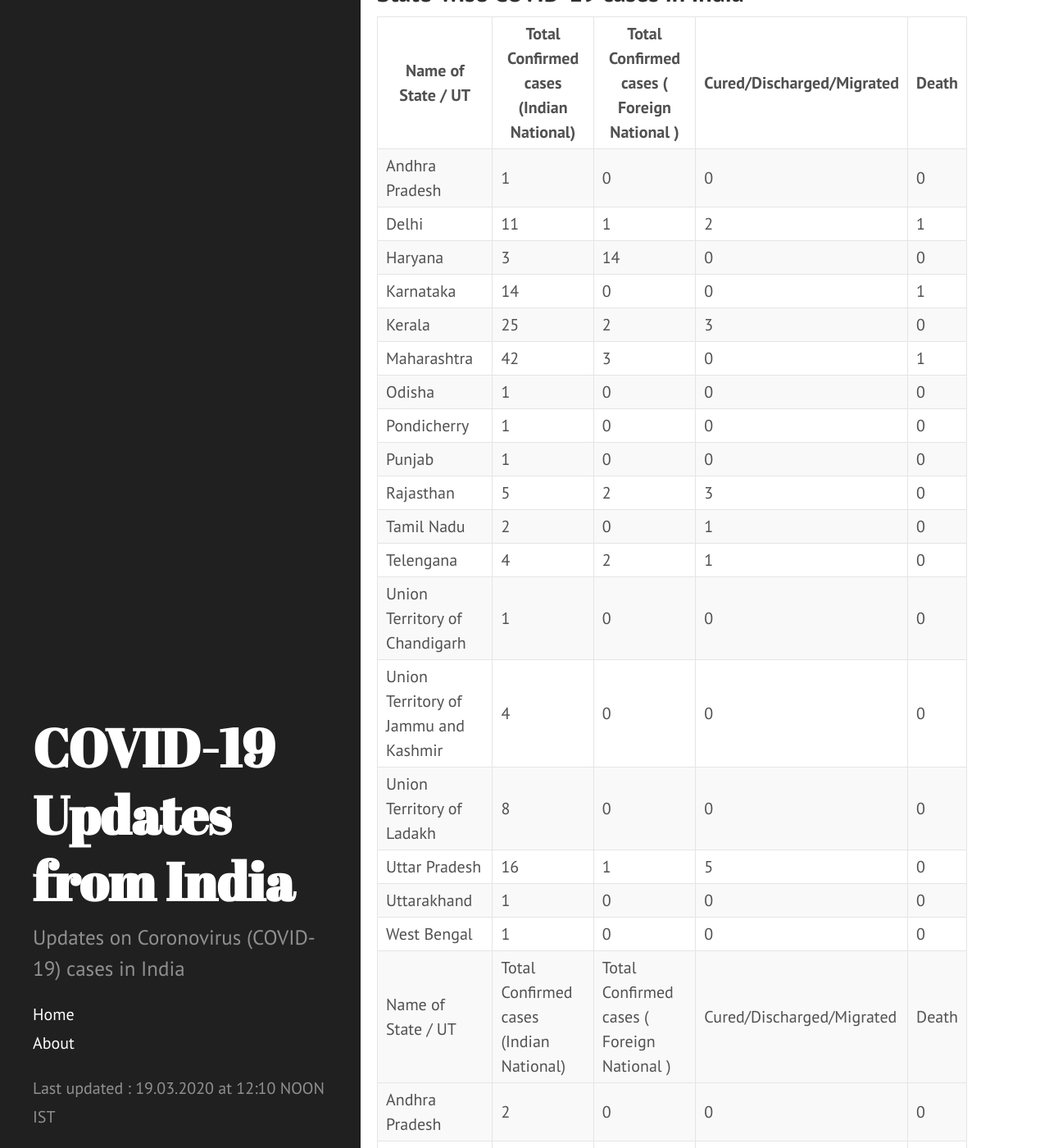
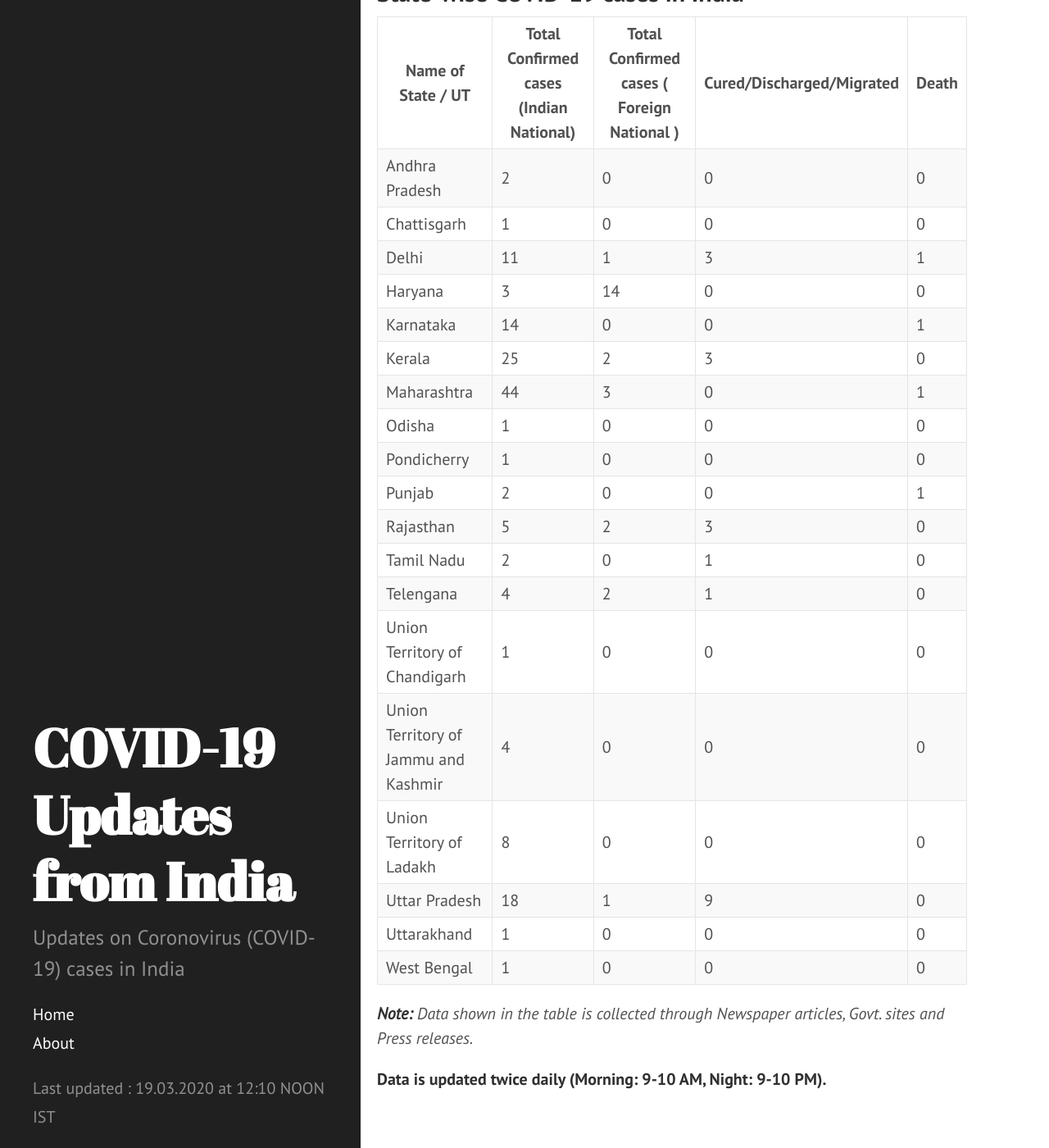
Before and after one commit to bhooraj/covid19updates-india, a Jekyll site: the page built from _posts/2020-03-19-home.md, in a window 1280 px wide and 1400 px high, scrolled down 590 px. Shown: the whole window at 82% size. Built offline with Jekyll 4.4.1, drawn with Linux system fonts in a browser that asks for light colours.

Commit message:
update table.md

```diff
--- a/_includes/table.md
+++ b/_includes/table.md
@@ -1,23 +1,3 @@
-Name of State / UT | Total Confirmed cases (Indian National) | Total Confirmed cases ( Foreign National ) | Cured/Discharged/Migrated | Death
-------- | -- | -- | --
-Andhra Pradesh | 1 | 0 | 0 | 0
-Delhi | 11 | 1 | 2 | 1
-Haryana | 3 | 14 | 0 | 0
-Karnataka | 14 | 0 | 0 | 1
-Kerala | 25 | 2 | 3 | 0
-Maharashtra | 42 | 3 | 0 | 1
-Odisha | 1 | 0 | 0 | 0
-Pondicherry | 1 | 0 | 0 | 0
-Punjab | 1 | 0 | 0 | 0
-Rajasthan | 5 | 2 | 3 | 0
-Tamil Nadu | 2 | 0 | 1 | 0
-Telengana | 4 | 2 | 1 | 0
-Union Territory of Chandigarh | 1 | 0 | 0 | 0
-Union Territory of Jammu and Kashmir | 4 | 0 | 0 | 0
-Union Territory of Ladakh | 8 | 0 | 0 | 0
-Uttar Pradesh | 16 | 1 | 5 | 0
-Uttarakhand | 1 | 0 | 0 | 0
-West Bengal | 1 | 0 | 0 | 0
 Name of State / UT | Total Confirmed cases (Indian National) | Total Confirmed cases ( Foreign National ) | Cured/Discharged/Migrated | Death
 ------- | -- | -- | --
 Andhra Pradesh | 2 | 0 | 0 | 0
```
